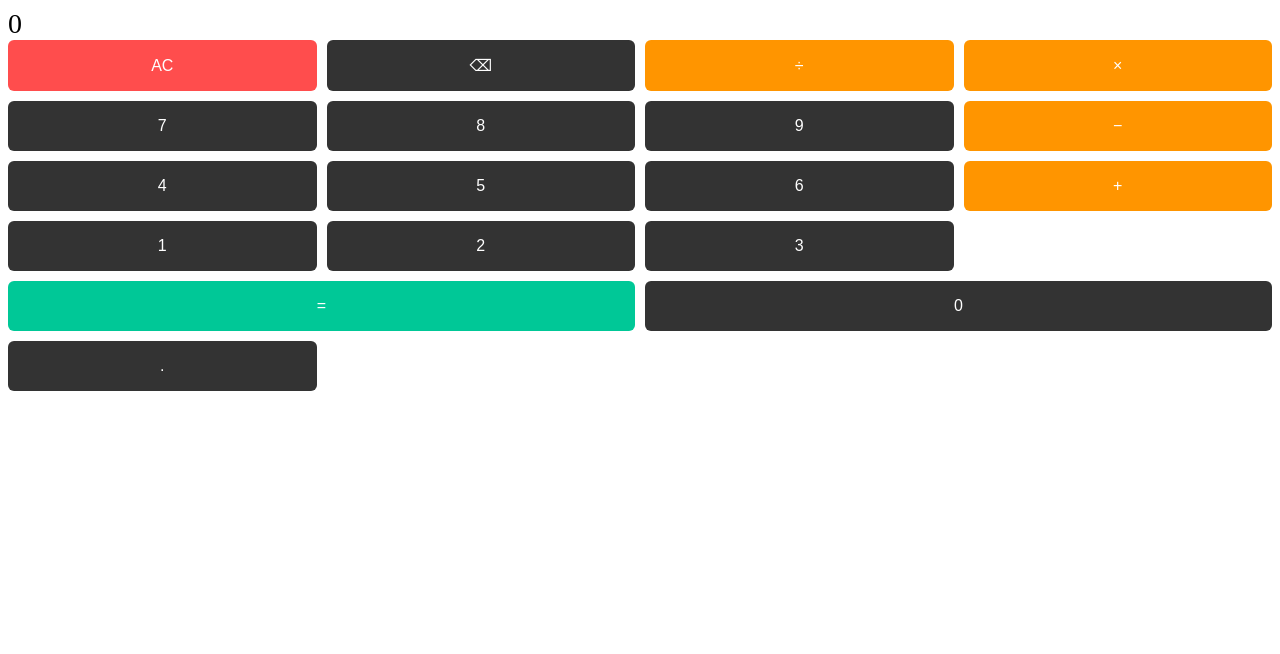
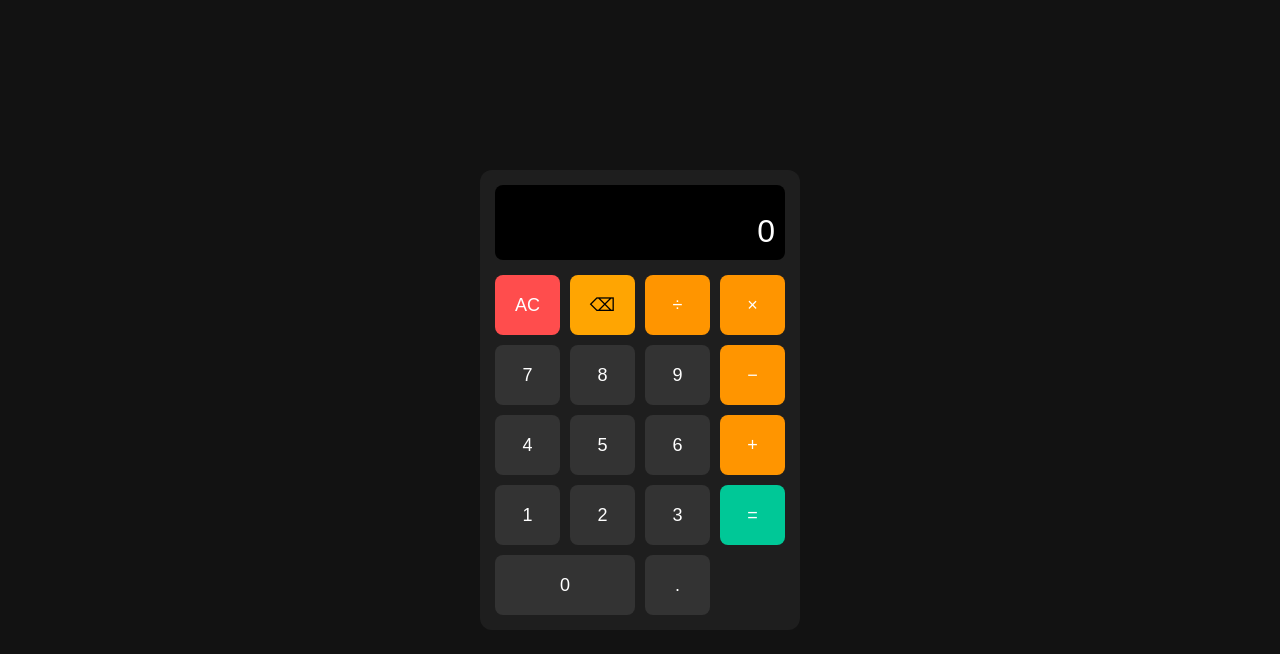
Before and after one commit to HarshithKumarVasamsetti/CodeAlpha_FrontendDevelopment, a plain HTML site: page Task-2/index.html in a window 1280 px wide. Drawn offline with Linux system fonts and the light colour scheme.

Commit message:
Update style.css

```diff
--- a/Task-2/style.css
+++ b/Task-2/style.css
@@ -1,5 +1,33 @@
+* {
+  box-sizing: border-box;
+}
 
-You sent
+body {
+  margin: 0;
+  height: 100vh;
+  display: flex;
+  justify-content: center;
+  align-items: center;
+  background: #121212;
+  font-family: Arial, sans-serif;
+}
+
+.calculator {
+  width: 320px;
+  background: #1e1e1e;
+  border-radius: 12px;
+  padding: 15px;
+}
+
+.screen {
+  background: #000;
+  color: #fff;
+  border-radius: 8px;
+  padding: 10px;
+  margin-bottom: 15px;
+  text-align: right;
+}
+
 #expression {
   font-size: 14px;
   color: #aaa;
@@ -7,7 +35,8 @@ You sent
 }
 
 #display {
-  font-size: 28px;
+  font-size: 32px;
+  word-wrap: break-word;
 }
 
 .buttons {
@@ -17,13 +46,13 @@ You sent
 }
 
 button {
-  padding: 16px;
-  font-size: 16px;
+  height: 60px;
+  font-size: 18px;
   border: none;
-  border-radius: 6px;
+  border-radius: 8px;
   cursor: pointer;
   background: #333;
-  color: white;
+  color: #fff;
 }
 
 button:hover {
@@ -36,18 +65,29 @@ button:hover {
 
 .equal {
   background: #00c897;
-  grid-column: span 2;
+  grid-row: span 2;
 }
 
 .clear {
   background: #ff4d4d;
 }
-You sent
-.undo {
+
+.delete {
   background: #ffa502;
-  color: black;
+  color: #000;
 }
 
 .zero {
   grid-column: span 2;
 }
+
+/* Responsive */
+@media (max-width: 400px) {
+  .calculator {
+    width: 95%;
+  }
+
+  button {
+    height: 55px;
+  }
+}
```
